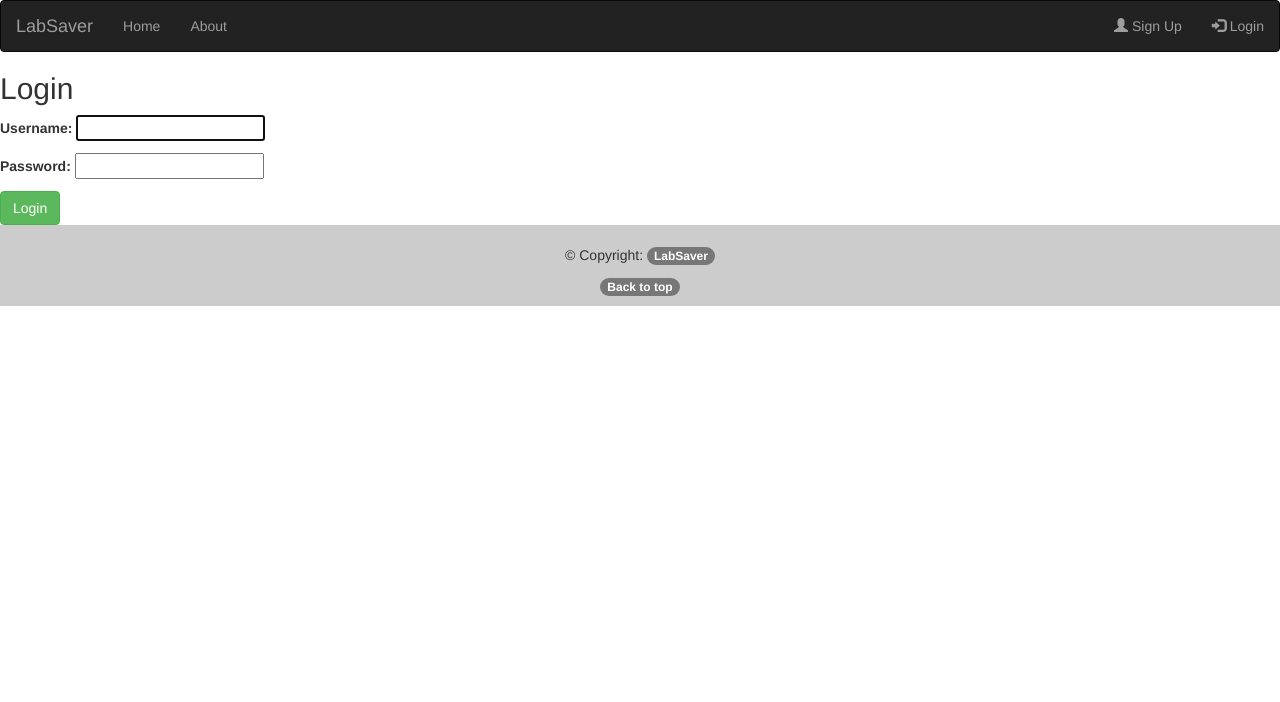
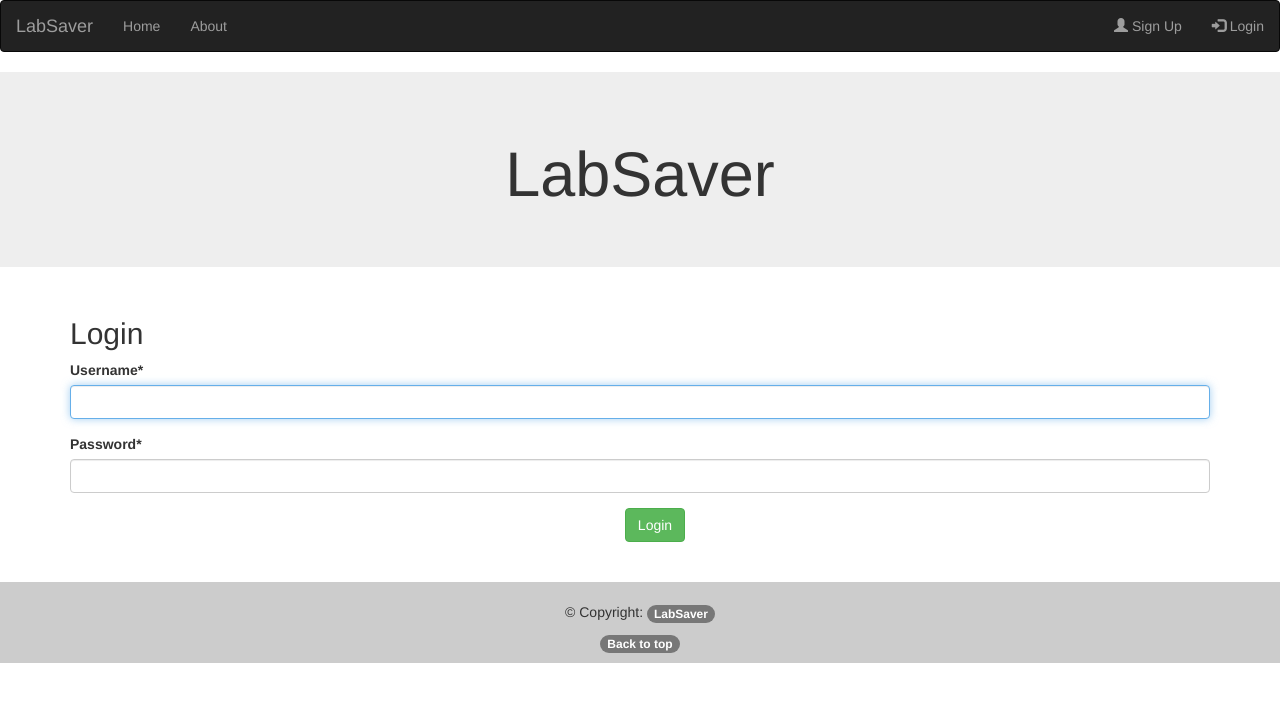
Before and after one commit to y94836sl/Best_Price_For_Science_Lab, a Django app: page /accounts/login/ in a window 1280 px wide. Shown: the top 702 px of the page. Run offline with Django 4.2, Linux system fonts and the light colour scheme; some libraries are stand-ins or nearby versions.

Commit message:
Update Sign up and Login View

```diff
--- a/accounts/templates/registration/login.html
+++ b/accounts/templates/registration/login.html
@@ -1,12 +1,22 @@
 {% extends 'base.html' %}
+{% load crispy_forms_tags %}
 
 {% block title %}Log In{% endblock title %}
 
 {% block content %}
-	<h2>Login</h2>
-	<form method="post">
-		{% csrf_token %}
-		{{ form.as_p }}
-		<button class="btn btn-success ml-2" type="submit">Login</button>
-	</form>
-{% endblock content %}
+	<header class="jumbotron text-center">
+		<h1 class="display-4">LabSaver</h1>
+	</header>
+
+	<div class="container">
+		<h2>Login</h2>
+		<form method="post">
+			{% csrf_token %}
+			{{ form|crispy }}
+			<div class="container text-center">
+				<button class="btn btn-success" type="submit">Login</button>
+			</div>
+		</form>
+		<br><br>
+	</div>
+	{% endblock content %}
--- a/accounts/templates/registration/signup.html
+++ b/accounts/templates/registration/signup.html
@@ -12,7 +12,10 @@
 		<form method="post">
 			{% csrf_token %}
 			{{ form|crispy }}
-			<button class="btn btn-success" type="submit">Sign Up</button>
+			<div class="container text-center">
+				<button class="btn btn-success" type="submit">Sign Up</button>
+			</div>
 		</form>
+		<br><br>
 	</div>
 {% endblock content %}
```
Also changed, not shown: db.sqlite3.
